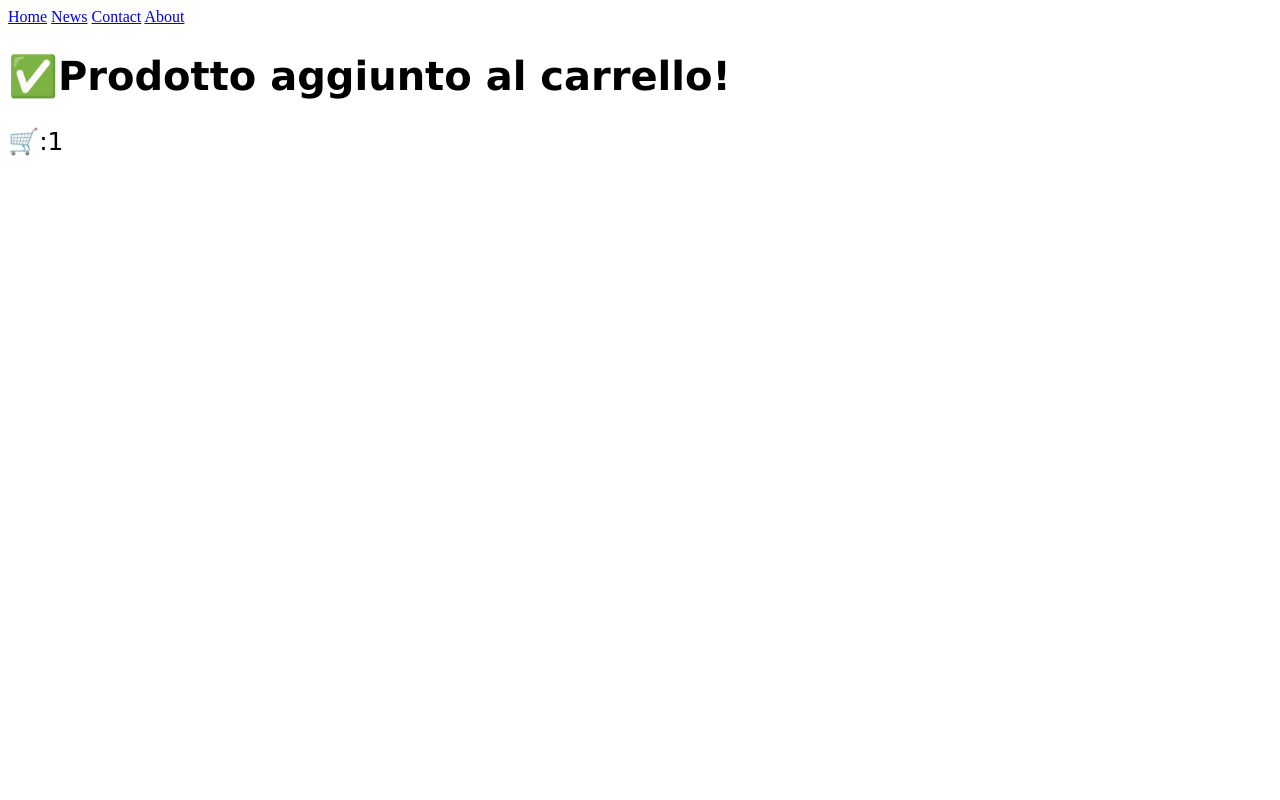
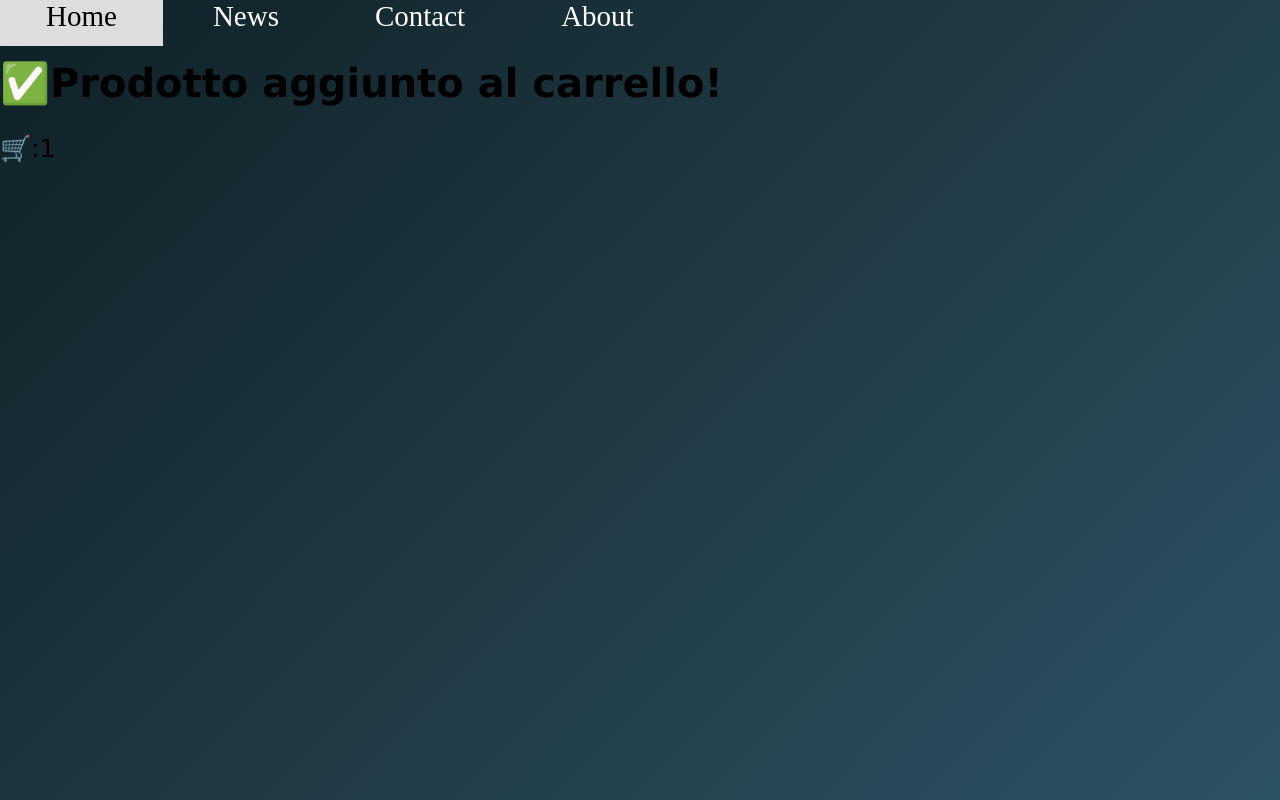
Before and after one commit to luciosdc07/luciosdc07.github.io, a plain HTML site: page compra.html in a window 1280 px wide. Drawn offline with Linux system fonts and the light colour scheme.

Commit message:
mopdifiche

```diff
--- a/compracss.css
+++ b/compracss.css
@@ -1,4 +1,33 @@
-h1{
+body{
+    margin: 0;
+    padding: 0;
+    background-size: cover;
+    cursor: default;
+  }
+
+  body::before {
+    content: "";
+    position: fixed;
+    top: 0; left: 0; right: 0; bottom: 0;
+    z-index: -1;
+    background: linear-gradient(135deg, #0f2027 0%, #203a43 50%, #2c5364 100%);
+    background-size: cover;
+  }
+
+  .topnav a {
+    height: max-content;
+    color: #ffffff;
+    text-align: center;
+    padding: 14px 46px;
+    text-decoration: none;
+    font-size: 29px;
+  }
+
+  .topnav a:hover {
+    background-color: #ddd;
+    color: black;
+  }
+    h1{
     font-size: 40px;
     font-family: 'Lucida Sans', 'Lucida Sans Regular', 'Lucida Grande', 'Lucida Sans Unicode', Geneva, Verdana, sans-serif;
 }
--- a/plmcss.css
+++ b/plmcss.css
@@ -1,8 +1,7 @@
 body{
   margin: 0;
   padding: 0;
-  background:
-    linear-gradient(rgba(0, 0, 0, 0.6), rgba(0, 0, 0, 0.6));
+  background: linear-gradient(135deg, #0f2027, #203a43, #2c5364);
   background-size: cover;
   cursor: default;
 }
```
Also changed, not shown: compra.html (+1 -0 lines).
